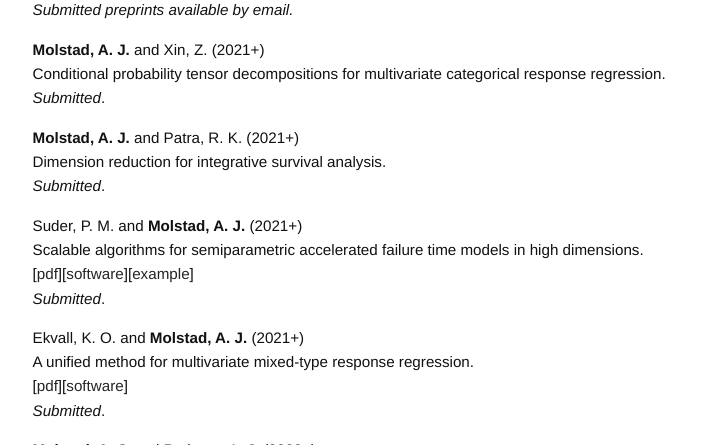
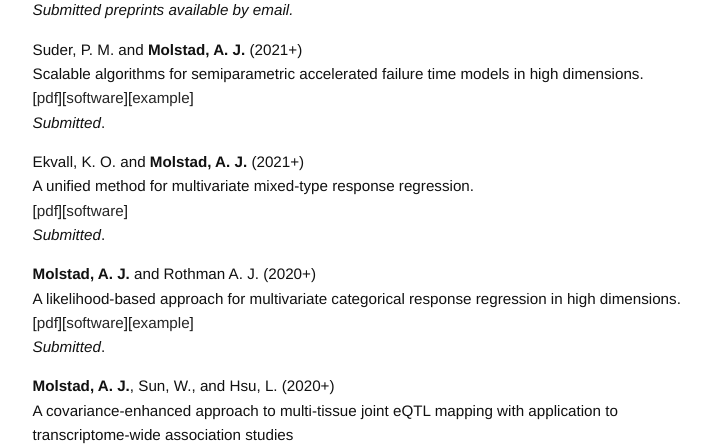
Before and after one commit to ajmolstad/ajmolstad.github.io, a Jekyll site: the page built from research.md, in a window 1280 px wide and 900 px high, cut to the strip 455-900 px from the top of the window. Shown: the whole strip, without its empty margins (275-986 px from the left). Built offline with Jekyll 4.4.1, drawn with Linux system fonts in a browser that asks for light colours.

Commit message:
Update research.md

```diff
--- a/research.md
+++ b/research.md
@@ -9,14 +9,14 @@
 *Submitted preprints available by email.*
 
 
-**Molstad, A. J.** and Xin, Z. (2021+)<br>
+<!-- **Molstad, A. J.** and Xin, Z. (2021+)<br>
 Conditional probability tensor decompositions for
 multivariate categorical response regression. <br>
 *Submitted*. <br>
-
-**Molstad, A. J.** and Patra, R. K. (2021+)<br>
+ -->
+<!-- **Molstad, A. J.** and Patra, R. K. (2021+)<br>
 Dimension reduction for integrative survival analysis. <br>
-*Submitted*. <br>
+*Submitted*. <br> -->
 
 Suder, P. M. and **Molstad, A. J.** (2021+) <br>
 Scalable algorithms for semiparametric accelerated failure time models in high dimensions.<br>
```
